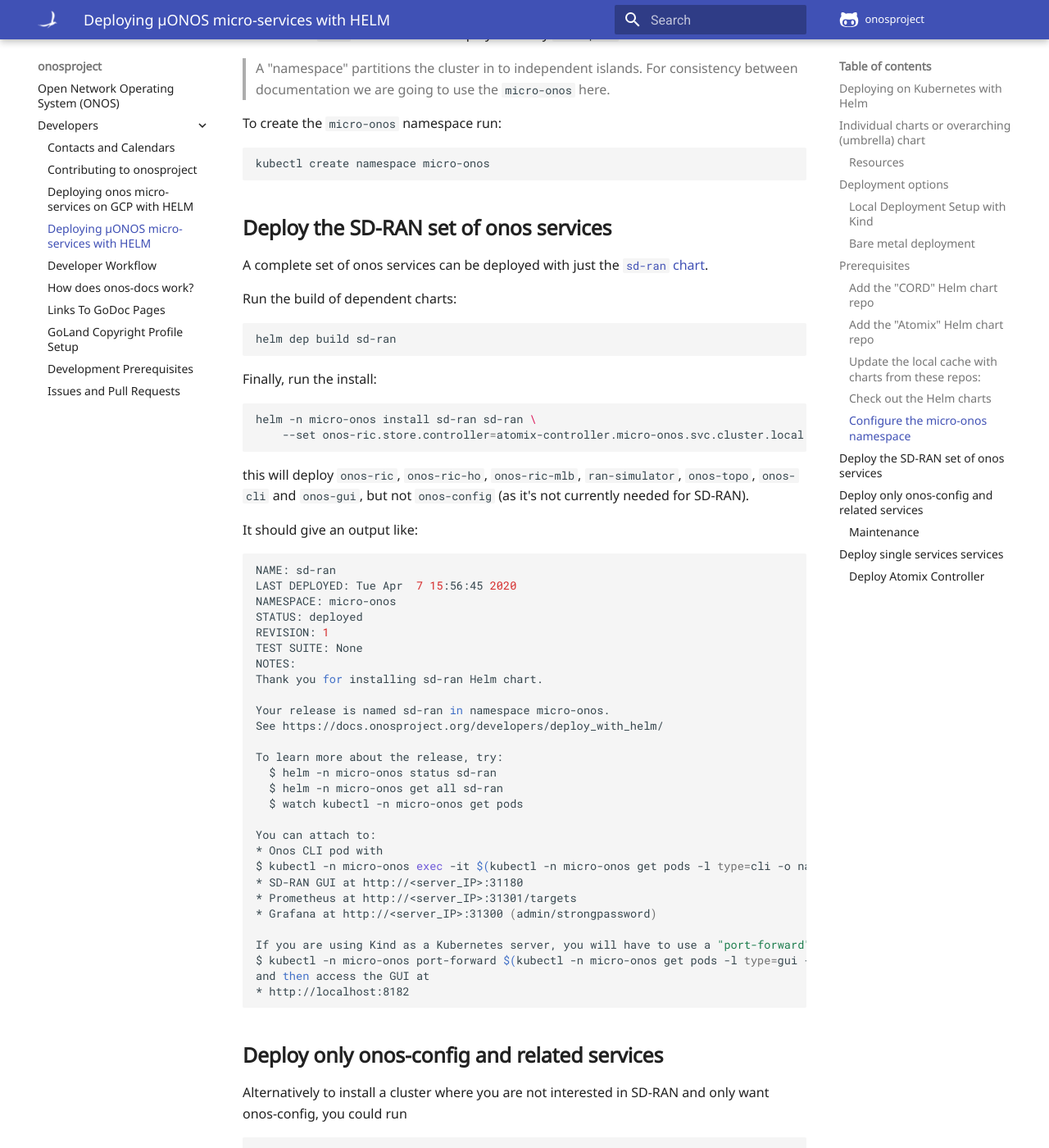
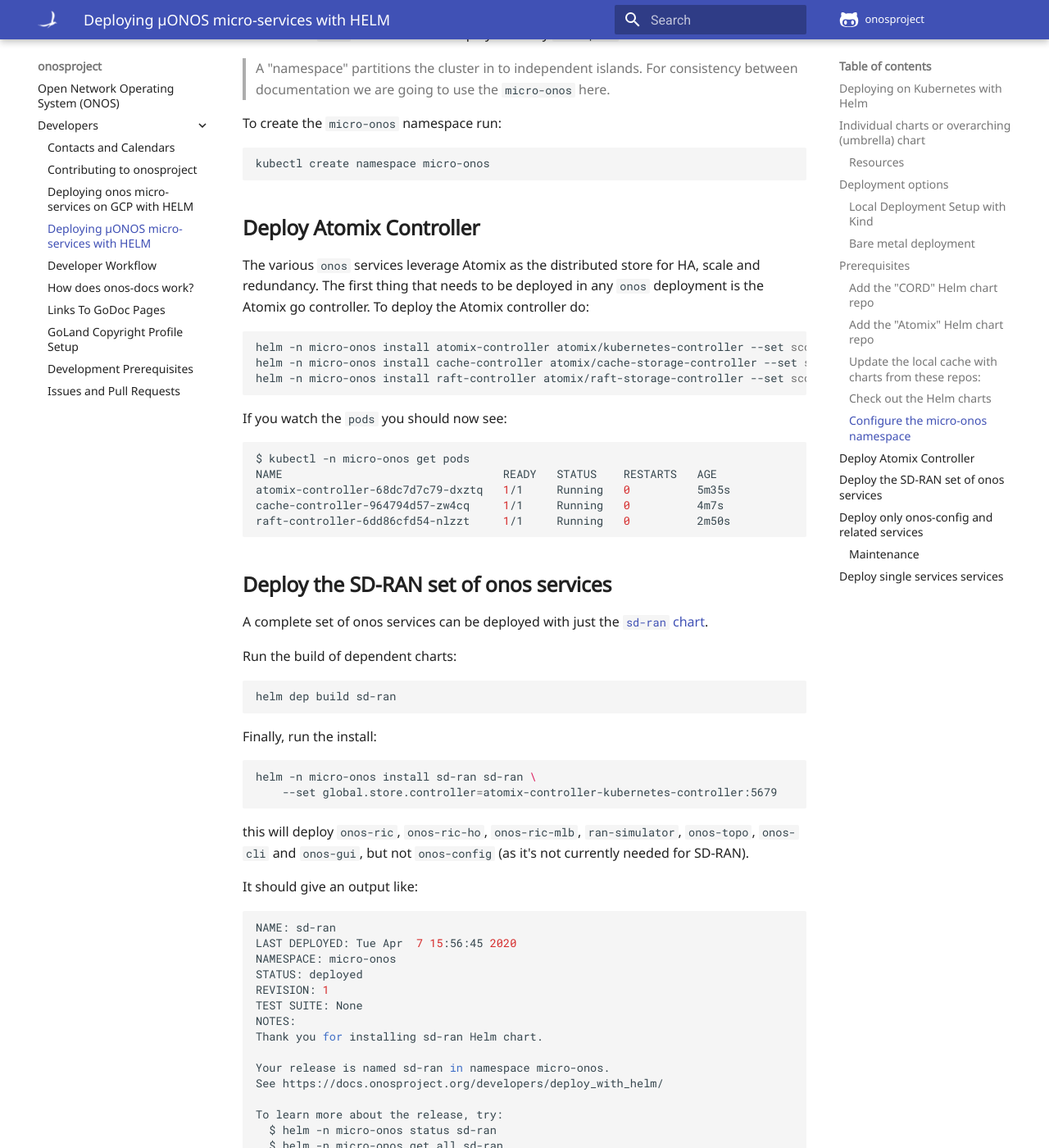
Before and after one commit to onosproject/onos-docs, an MkDocs documentation site: the page built from docs/content/developers/deploy_with_helm.md, in a window 1280 px wide and 1400 px high, scrolled down 3295 px. Shown: the whole window at 82% size. Built offline with MkDocs 1.6.1 and Material for MkDocs 9.7.7, drawn with Linux system fonts in a browser that asks for light colours; some of the changed text lies outside the part shown.

Commit message:
Update deploy with helm doc (#121)

````diff
--- a/docs/content/developers/deploy_with_helm.md
+++ b/docs/content/developers/deploy_with_helm.md
@@ -130,6 +130,27 @@ To create the `micro-onos` namespace run:
 kubectl create namespace micro-onos
 ```
 
+## Deploy Atomix Controller
+
+The various `onos` services leverage Atomix as the distributed store for HA, scale and redundancy.
+The first thing that needs to be deployed in any `onos` deployment is the Atomix go controller.
+To deploy the Atomix controller do:
+
+```bash
+helm -n micro-onos install atomix-controller atomix/kubernetes-controller --set scope=Namespace
+helm -n micro-onos install cache-controller atomix/cache-storage-controller --set scope=Namespace
+helm -n micro-onos install raft-controller atomix/raft-storage-controller --set scope=Namespace
+```
+
+If you watch the `pods` you should now see:
+```bash
+$ kubectl -n micro-onos get pods
+NAME                                 READY   STATUS    RESTARTS   AGE
+atomix-controller-68dc7d7c79-dxztq   1/1     Running   0          5m35s
+cache-controller-964794d57-zw4cq     1/1     Running   0          4m7s
+raft-controller-6dd86cfd54-nlzzt     1/1     Running   0          2m50s
+```
+
 ## Deploy the SD-RAN set of onos services
 A complete set of onos services can be deployed with just the
 [`sd-ran` chart](https://github.com/onosproject/onos-helm-charts/tree/master/sd-ran).
@@ -142,7 +163,7 @@ helm dep build sd-ran
 Finally, run the install:
 ```bash
 helm -n micro-onos install sd-ran sd-ran \
-    --set onos-ric.store.controller=atomix-controller.micro-onos.svc.cluster.local:5679
+    --set global.store.controller=atomix-controller-kubernetes-controller:5679
 ```
 
 this will deploy `onos-ric`, `onos-ric-ho`, `onos-ric-mlb`, `ran-simulator`, `onos-topo`, `onos-cli` and `onos-gui`,
@@ -184,7 +205,7 @@ and then access the GUI at
 Alternatively to install a cluster where you are not interested in SD-RAN and only want onos-config, you could run
 ```bash
 helm -n micro-onos install sd-ran sd-ran \
-     --set onos-ric.store.controller=atomix-controller.micro-onos.svc.cluster.local:5679 \
+      --set global.store.controller=atomix-controller-kubernetes-controller:5679 \
      --set onos-ric.store.raft.backend.image=atomix/local-replica:latest \
      --set import.onos-config.enabled=true \
      --set import.onos-ric.enabled=false \
@@ -210,26 +231,7 @@ You can also deploy each service by itself. Please refer to each service's `depl
 Example for [onos-topo](https://docs.onosproject.org/onos-topo/docs/deployment/).
 > For individual services it is necessary to install Atomix first, as below:
 
-### Deploy Atomix Controller
 
-The various `onos` services leverage Atomix as the distributed store for HA, scale and redundancy.
-The first thing that needs to be deployed in any `onos` deployment is the Atomix go controller.
-To deploy the Atomix controller do:
-
-```bash
-helm -n micro-onos install atomix-controller atomix/kubernetes-controller --set scope=Namespace
-helm -n micro-onos install cache-controller atomix/cache-storage-controller --set scope=Namespace
-helm -n micro-onos install raft-controller atomix/raft-storage-controller --set scope=Namespace
-```
-
-If you watch the `pods` you should now see:
-```bash
-$ kubectl -n micro-onos get pods
-NAME                                 READY   STATUS    RESTARTS   AGE
-atomix-controller-68dc7d7c79-dxztq   1/1     Running   0          5m35s
-cache-controller-964794d57-zw4cq     1/1     Running   0          4m7s
-raft-controller-6dd86cfd54-nlzzt     1/1     Running   0          2m50s
-```
 
 
 [Kind]: https://kind.sigs.k8s.io
````
